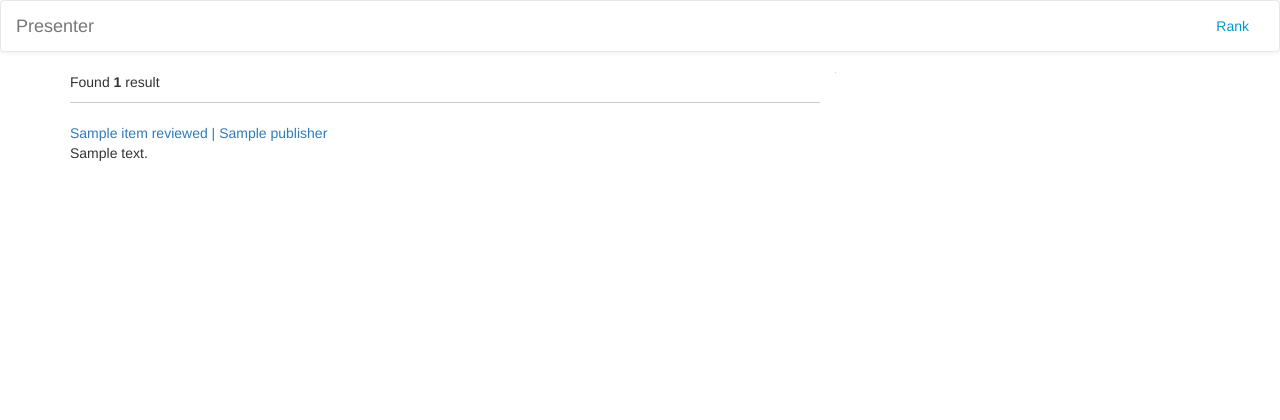
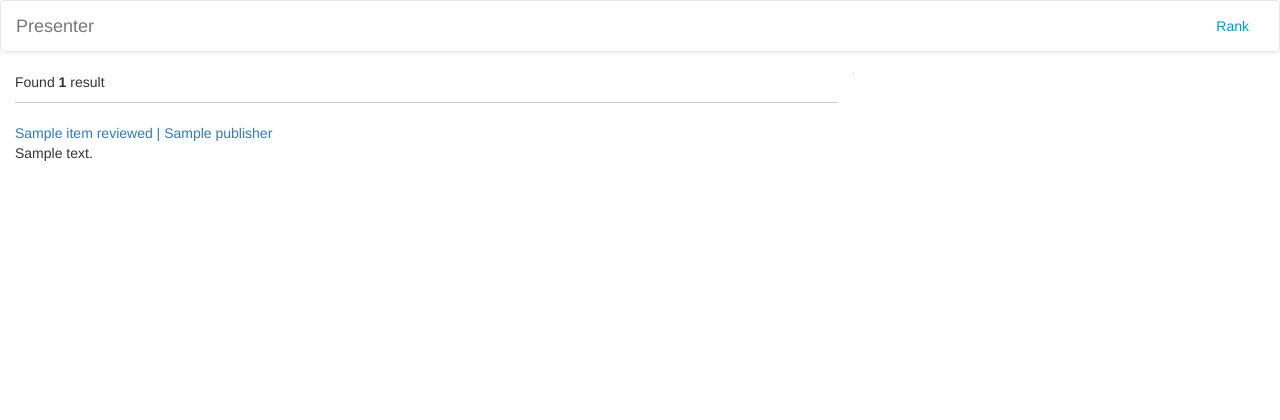
Before and after one commit to a13576606825/QuickFlix-presenter, a Flask app: template webapp/templates/result.html in a window 1280 px wide. Shown: the top 420 px of the page. Run offline with Flask 2, Linux system fonts and the light colour scheme; the template is opened without the code that fills it: most values are stand-ins (such as "Sample title", 1, 10 or a date in 2020); some libraries are stand-ins or nearby versions.

Commit message:
fix display problem

```diff
--- a/webapp/static/css/global.css
+++ b/webapp/static/css/global.css
@@ -133,6 +133,7 @@
 
 .result-space {
 	padding-top: 20px;
+	width: 100%;
 }
 .result-entry {
 	padding-top: 20px;
--- a/webapp/templates/base.html
+++ b/webapp/templates/base.html
@@ -11,7 +11,6 @@
 	<script src="{{url_for('static', filename='library/bootstrap-3.3.6-dist/js/bootstrap.min.js')}}"></script>
 
 	<!-- Custom File -->
-	<script src="{{url_for('static', filename='js/clear.js')}}"></script>
 	<link rel="stylesheet" href="{{url_for('static', filename='css/global.css')}}">
 	<title>SpaceZ - {% block title %}{% endblock %} </title>
 	{% endblock %}
```
